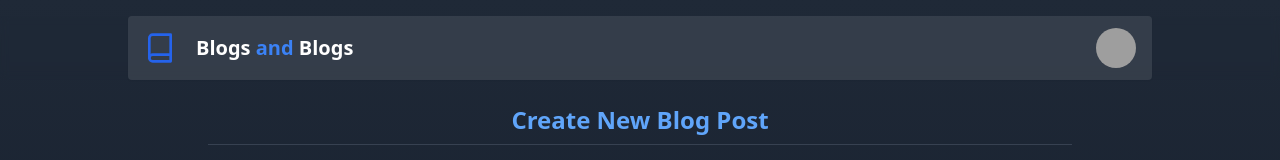
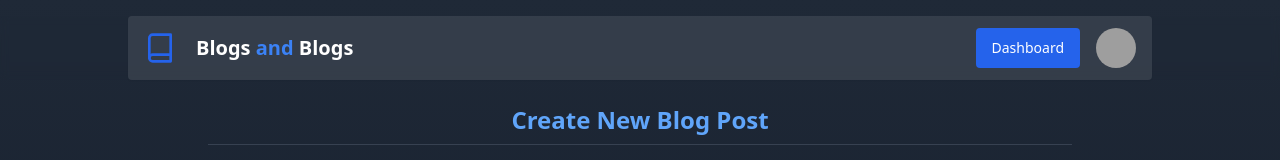
Before and after one commit to amartripathi0/blogging-site, a React (Vite) app in the folder frontend/: page /user/blog/create-blog in a window 1280 px wide. Shown: the top 160 px of the page. Built offline with nearby package versions, Linux system fonts and the light colour scheme; no server answers; grey boxes are pictures that could not be loaded.

Commit message:
fix: navbar buttons

```diff
--- a/frontend/src/components/navbar.tsx
+++ b/frontend/src/components/navbar.tsx
@@ -54,9 +54,17 @@ export default function Navbar() {
             </Button>
           </a>
         );
-      case pathname === "/user/blog/create-blog":
+      case  pathname.startsWith("/user/blog/") :
         return (
           <div className="flex gap-4">
+            <Link to={"/user/blogs"} className="w-full">
+              <Button
+                variant="ghost"
+                className="w-full text-white bg-blue-600  hover:bg-blue-500 rounded"
+              >
+                Dashboard
+              </Button>
+            </Link>
             <DropdownMenu>
               <DropdownMenuTrigger>
                 <Avatar>
@@ -71,16 +79,7 @@ export default function Navbar() {
                 <DropdownMenuItem className="hover:bg-neutral-700 ">
                   Email@Email.com
                 </DropdownMenuItem>
-                <DropdownMenuItem>
-                  <Link to={"/user"} className="w-full">
-                    <Button
-                      variant="ghost"
-                      className="w-full text-white bg-blue-500 hover:text-blue-900 hover:bg-blue-400 rounded"
-                    >
-                      Dashboard
-                    </Button>
-                  </Link>
-                </DropdownMenuItem>
+
                 <DropdownMenuItem>
                   <Button
                     variant="ghost"
```
